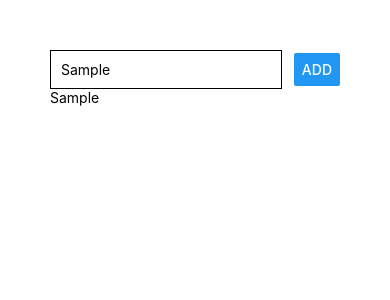
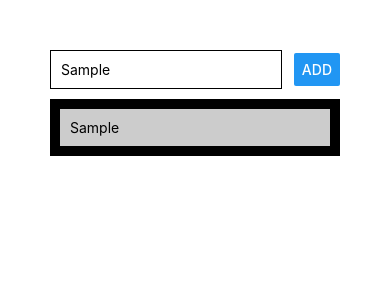
Before and after one commit to xavierjohanis/rn-Complete-Guide, a React Native app: screen / in a window 390 px wide. Both pictures are taken after typing "Sample" into the empty fields and a click on the button "ADD". Shown: the top 300 px of the page. Built offline with nearby package versions, Linux system fonts and the light colour scheme.

Commit message:
added key, cleanup

```diff
--- a/App.js
+++ b/App.js
@@ -2,6 +2,7 @@ import React, { useState } from 'react';
 import { StyleSheet, Text, View, TextInput, Button } from 'react-native';
 
 export default function App() {
+  var keyGoal = 0;
   const [enteredGoal, setEnteredGoal] = useState('');
   const [courseGoals, setCourseGoals] = useState([]);
 
@@ -25,7 +26,10 @@ export default function App() {
         <Button title="ADD" onPress={addGoalHandler} />
       </View>
       <View>
-        {courseGoals.map((goal) => <Text key={goal}>{goal}</Text>)}
+        {courseGoals.map((goal) =>
+        <View style={styles.listItem} key={keyGoal+=1}>
+          <Text>{goal}</Text>
+        </View>)}
       </View>
     </View>
   );
@@ -45,5 +49,12 @@ const styles = StyleSheet.create({
     borderColor: 'black',
     borderWidth: 1,
     padding: 10
+  },
+  listItem: {
+    padding: 10,
+    marginVertical: 10,
+    backgroundColor: '#ccc',
+    borderColor: 'black',
+    borderWidth: 10
   }
 });
```
